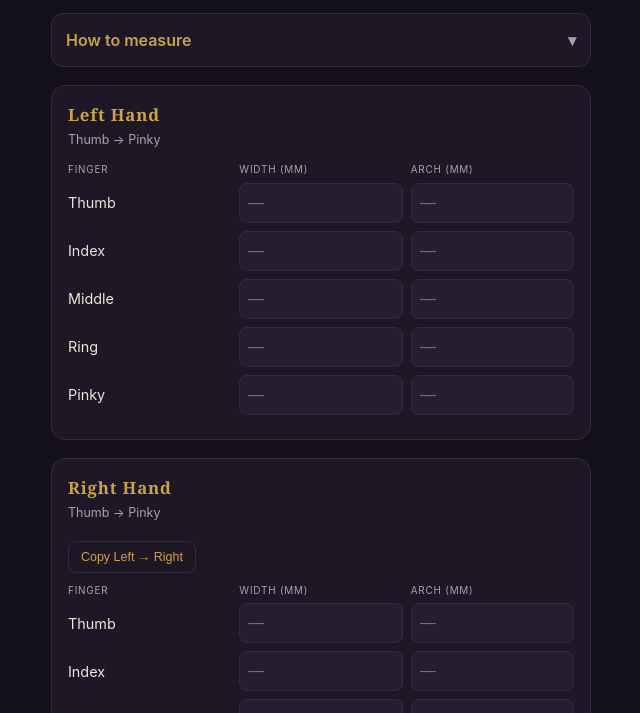
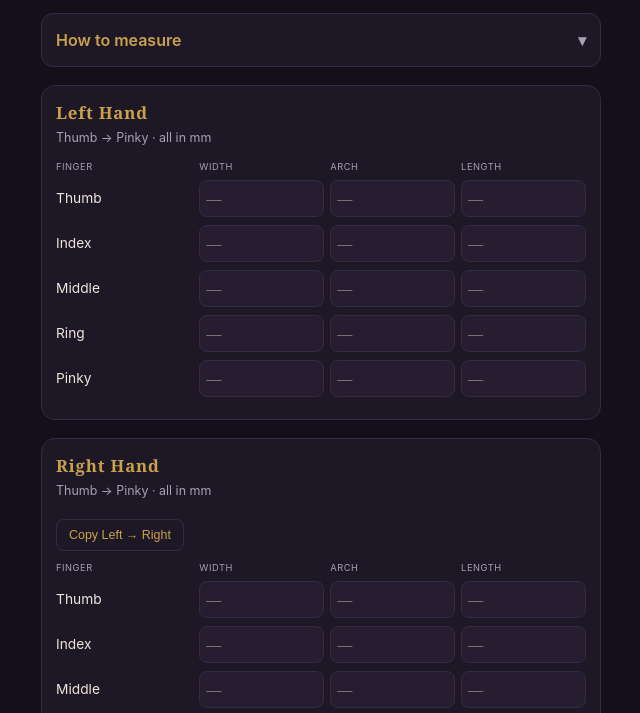
Before and after one commit to emibunce/sizing, a plain HTML site: page index.html in a window 1280 px wide. Shown: the part 85-798 px from the top of the page, without its empty margins (319-959 px from the left). Drawn offline with Linux system fonts and the light colour scheme.

Commit message:
Add files via upload

```diff
--- a/index.html
+++ b/index.html
@@ -14,9 +14,9 @@
   body{
     margin:0; background:var(--bg); color:var(--bone);
     font-family:-apple-system,BlinkMacSystemFont,"Segoe UI",Roboto,sans-serif;
-    line-height:1.5; padding:18px 14px 60px;
+    line-height:1.5; padding:18px 12px 60px;
   }
-  .wrap{max-width:540px;margin:0 auto}
+  .wrap{max-width:560px;margin:0 auto}
   h1{
     font-family:Georgia,"Times New Roman",serif; font-weight:700;
     letter-spacing:.06em; text-align:center; color:var(--bone);
@@ -26,25 +26,25 @@
   details{background:var(--panel);border:1px solid var(--line);border-radius:12px;padding:0 14px;margin-bottom:18px}
   summary{cursor:pointer;padding:14px 0;font-weight:600;color:var(--gold);list-style:none}
   summary::-webkit-details-marker{display:none}
-  summary::after{content:"▾";float:right;color:var(--muted)}
-  details[open] summary::after{content:"▴"}
+  summary::after{content:"\25BE";float:right;color:var(--muted)}
+  details[open] summary::after{content:"\25B4"}
   .howto{padding:0 0 14px;font-size:.9rem;color:var(--muted)}
   .howto b{color:var(--bone)}
   .howto p{margin:.5em 0}
-  .hand{background:var(--panel);border:1px solid var(--line);border-radius:14px;padding:16px;margin-bottom:18px}
+  .hand{background:var(--panel);border:1px solid var(--line);border-radius:14px;padding:14px;margin-bottom:18px}
   .hand h2{font-family:Georgia,serif;font-size:1.05rem;margin:0 0 4px;letter-spacing:.05em;color:var(--gold)}
   .hand .sub{font-size:.78rem;color:var(--muted);margin-bottom:12px}
-  .row{display:grid;grid-template-columns:1fr 1fr 1fr;gap:8px;align-items:center;margin-bottom:8px}
-  .row .finger{font-size:.9rem;color:var(--bone)}
-  .field label{display:block;font-size:.62rem;text-transform:uppercase;letter-spacing:.08em;color:var(--muted);margin-bottom:2px}
+  .row{display:grid;grid-template-columns:1.1fr 1fr 1fr 1fr;gap:6px;align-items:center;margin-bottom:8px}
+  .row .finger{font-size:.86rem;color:var(--bone)}
+  .field label{display:block;font-size:.58rem;text-transform:uppercase;letter-spacing:.06em;color:var(--muted);margin-bottom:2px}
   input[type=number]{
     width:100%;background:var(--panel2);border:1px solid var(--line);border-radius:8px;
-    color:var(--bone);padding:10px 8px;font-size:1rem;-moz-appearance:textfield;
+    color:var(--bone);padding:9px 6px;font-size:.95rem;-moz-appearance:textfield;
   }
   input[type=number]::-webkit-outer-spin-button,input[type=number]::-webkit-inner-spin-button{-webkit-appearance:none;margin:0}
   input:focus{outline:none;border-color:var(--gold)}
-  .head{display:grid;grid-template-columns:1fr 1fr 1fr;gap:8px;margin-bottom:6px}
-  .head span{font-size:.62rem;text-transform:uppercase;letter-spacing:.08em;color:var(--muted)}
+  .head{display:grid;grid-template-columns:1.1fr 1fr 1fr 1fr;gap:6px;margin-bottom:6px}
+  .head span{font-size:.58rem;text-transform:uppercase;letter-spacing:.06em;color:var(--muted)}
   .copybtn{background:none;border:1px solid var(--line);color:var(--gold);border-radius:8px;padding:8px 12px;font-size:.78rem;cursor:pointer;margin-top:6px}
   .copybtn:active{background:var(--panel2)}
   .generate{
@@ -57,7 +57,7 @@
   .out h3{margin:0 0 8px;font-family:Georgia,serif;color:var(--gold);font-size:1rem}
   .code{
     width:100%;background:#0e0a14;border:1px solid var(--line);border-radius:8px;color:var(--bone);
-    padding:12px;font-family:ui-monospace,Menlo,Consolas,monospace;font-size:.95rem;resize:none;
+    padding:12px;font-family:ui-monospace,Menlo,Consolas,monospace;font-size:.9rem;resize:none;
   }
   .copycode{width:100%;background:var(--gold);color:#1a1320;border:none;border-radius:10px;padding:14px;font-size:1rem;font-weight:700;cursor:pointer;margin-top:10px;letter-spacing:.03em}
   .copycode:active{filter:brightness(1.05)}
@@ -77,25 +77,26 @@
   <details>
     <summary>How to measure</summary>
     <div class="howto">
-      <p>You'll enter two numbers per nail, in <b>millimeters (mm)</b>:</p>
-      <p><b>Width</b> — lay a soft tape (or tape + ruler) across the <b>widest</b> part of the nail, side wall to side wall.</p>
-      <p><b>Arch</b> — the measurement across the curved base of your nail where the press-on sits. <em>(Confirm this matches the exact arch method you instruct customers to use.)</em></p>
-      <p>No decimals — round to the nearest whole mm. When in doubt, size up. Do all ten, both hands; hands aren't always symmetrical.</p>
+      <p>You'll enter three numbers per nail, all in <b>millimeters (mm)</b>. Round to the nearest whole number &mdash; no decimals.</p>
+      <p><b>Width</b> &mdash; measure straight across the <b>widest</b> part of your nail, from one side wall to the other.</p>
+      <p><b>Arch</b> &mdash; measure across the <b>curved base</b> of your nail, right where it meets your cuticle.</p>
+      <p><b>Length</b> &mdash; measure from your <b>cuticle to the tip</b> of your natural nail (how long your nail bed is).</p>
+      <p>Do all ten, both hands &mdash; hands aren't always the same. When in doubt, round up.</p>
     </div>
   </details>
 
   <div class="hand" id="leftHand">
     <h2>Left Hand</h2>
-    <div class="sub">Thumb → Pinky</div>
-    <div class="head"><span>Finger</span><span>Width (mm)</span><span>Arch (mm)</span></div>
+    <div class="sub">Thumb &rarr; Pinky &middot; all in mm</div>
+    <div class="head"><span>Finger</span><span>Width</span><span>Arch</span><span>Length</span></div>
     <div id="leftRows"></div>
   </div>
 
   <div class="hand" id="rightHand">
     <h2>Right Hand</h2>
-    <div class="sub">Thumb → Pinky</div>
-    <button class="copybtn" id="copyLR">Copy Left → Right</button>
-    <div class="head" style="margin-top:10px"><span>Finger</span><span>Width (mm)</span><span>Arch (mm)</span></div>
+    <div class="sub">Thumb &rarr; Pinky &middot; all in mm</div>
+    <button class="copybtn" id="copyLR">Copy Left &rarr; Right</button>
+    <div class="head" style="margin-top:10px"><span>Finger</span><span>Width</span><span>Arch</span><span>Length</span></div>
     <div id="rightRows"></div>
   </div>
 
@@ -104,10 +105,10 @@
 
   <div class="out" id="out">
     <h3>Your sizing code</h3>
-    <textarea class="code" id="code" rows="2" readonly></textarea>
+    <textarea class="code" id="code" rows="3" readonly></textarea>
     <div class="count" id="count"></div>
     <button class="copycode" id="copycode">Copy code</button>
-    <div class="note">Paste this into the <b>Custom measurements</b> box at checkout, and choose <b>Custom</b> for size. That's it — we take it from there.</div>
+    <div class="note">Each nail reads <b>Width / Arch / Length</b>. Paste this into the <b>Custom measurements</b> box at checkout, and choose <b>Custom</b> for size. We take it from there.</div>
   </div>
 </div>
 
@@ -122,8 +123,9 @@
       row.className = "row";
       row.innerHTML =
         '<div class="finger">'+f+'</div>'+
-        '<div class="field"><input type="number" inputmode="decimal" min="1" max="30" id="'+side+'_w_'+i+'" placeholder="—"></div>'+
-        '<div class="field"><input type="number" inputmode="decimal" min="1" max="30" id="'+side+'_a_'+i+'" placeholder="—"></div>';
+        '<div class="field"><input type="number" inputmode="decimal" min="1" max="40" id="'+side+'_w_'+i+'" placeholder="\u2014"></div>'+
+        '<div class="field"><input type="number" inputmode="decimal" min="1" max="40" id="'+side+'_a_'+i+'" placeholder="\u2014"></div>'+
+        '<div class="field"><input type="number" inputmode="decimal" min="1" max="40" id="'+side+'_l_'+i+'" placeholder="\u2014"></div>';
       c.appendChild(row);
     });
   }
@@ -134,6 +136,7 @@
     for(var i=0;i<5;i++){
       document.getElementById("R_w_"+i).value = document.getElementById("L_w_"+i).value;
       document.getElementById("R_a_"+i).value = document.getElementById("L_a_"+i).value;
+      document.getElementById("R_l_"+i).value = document.getElementById("L_l_"+i).value;
     }
     showToast("Left copied to Right");
   });
@@ -143,8 +146,9 @@
     for(var i=0;i<5;i++){
       var w = document.getElementById(side+"_w_"+i).value.trim();
       var a = document.getElementById(side+"_a_"+i).value.trim();
-      if(w==="") return null; // width required
-      parts.push(a==="" ? w : (w+"/"+a));
+      var l = document.getElementById(side+"_l_"+i).value.trim();
+      if(w==="" || a==="" || l==="") return null;
+      parts.push(w+"/"+a+"/"+l);
     }
     return parts.join(",");
   }
@@ -154,7 +158,7 @@
     var L = readHand("L");
     var R = readHand("R");
     if(L===null || R===null){
-      err.textContent = "Please enter a Width for all ten nails (both hands). Arch is recommended for the best fit.";
+      err.textContent = "Please enter Width, Arch, and Length (in mm) for all ten nails, both hands.";
       err.classList.add("show");
       document.getElementById("out").classList.remove("show");
       return;
```
